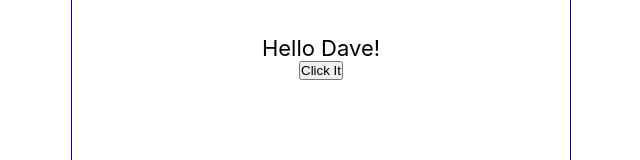
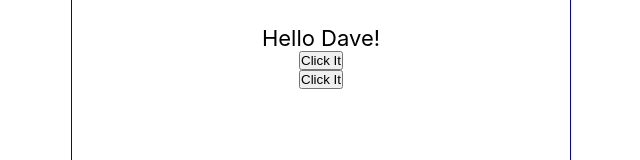
Before and after one commit to DDeShon/react-tutorial-01, a React (Create React App) app: page / in a window 1280 px wide. Shown: the part 370-530 px from the top of the page, without its empty margins (319-959 px from the left). Built offline with nearby package versions, Linux system fonts and the light colour scheme.

Commit message:
learnign React click events

```diff
--- a/src/Content.js
+++ b/src/Content.js
@@ -9,10 +9,15 @@
     console.log("You clicked it.");
   };
 
+  const handleClick2 = (name) => {
+    console.log(`${name} was clicked.`);
+  };
+
   return (
     <main>
       <p>Hello {handleNameChange()}!</p>
       <button onClick={handleClick}>Click It</button>
+      <button onClick={() => handleClick2("Damon")}>Click It</button>
     </main>
   );
 };
```
